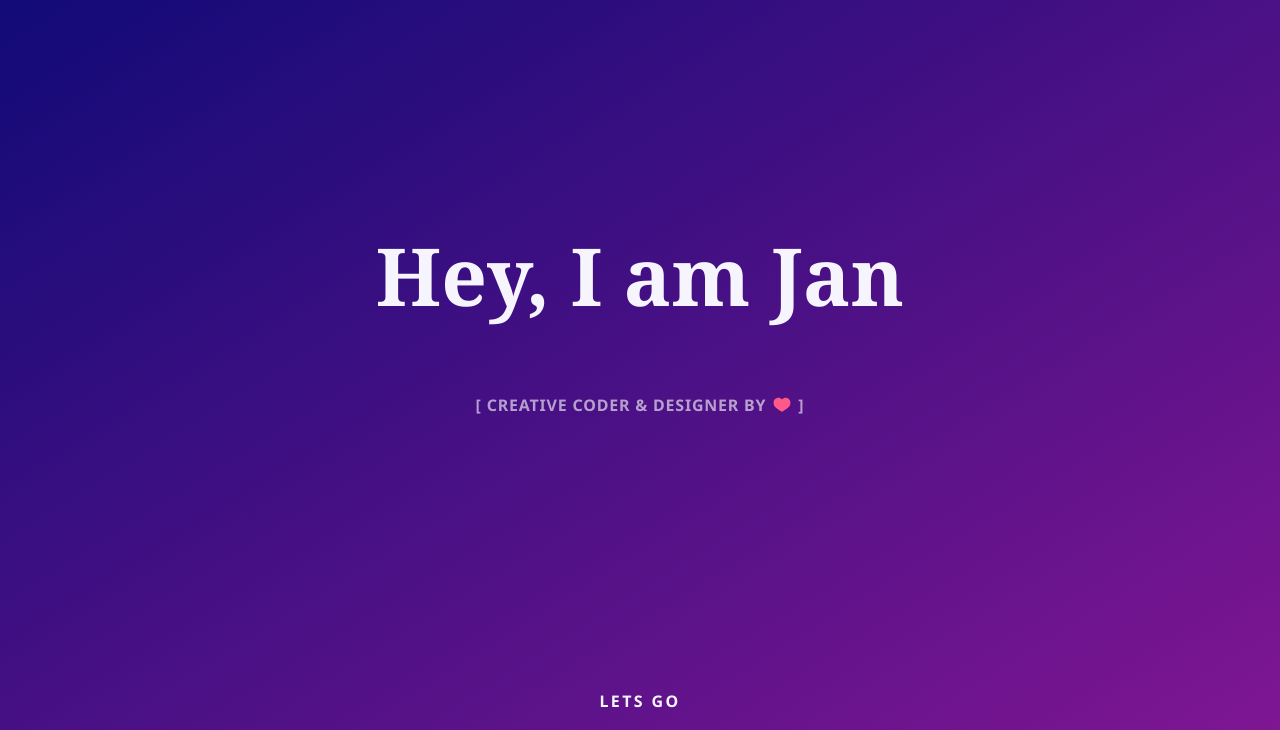
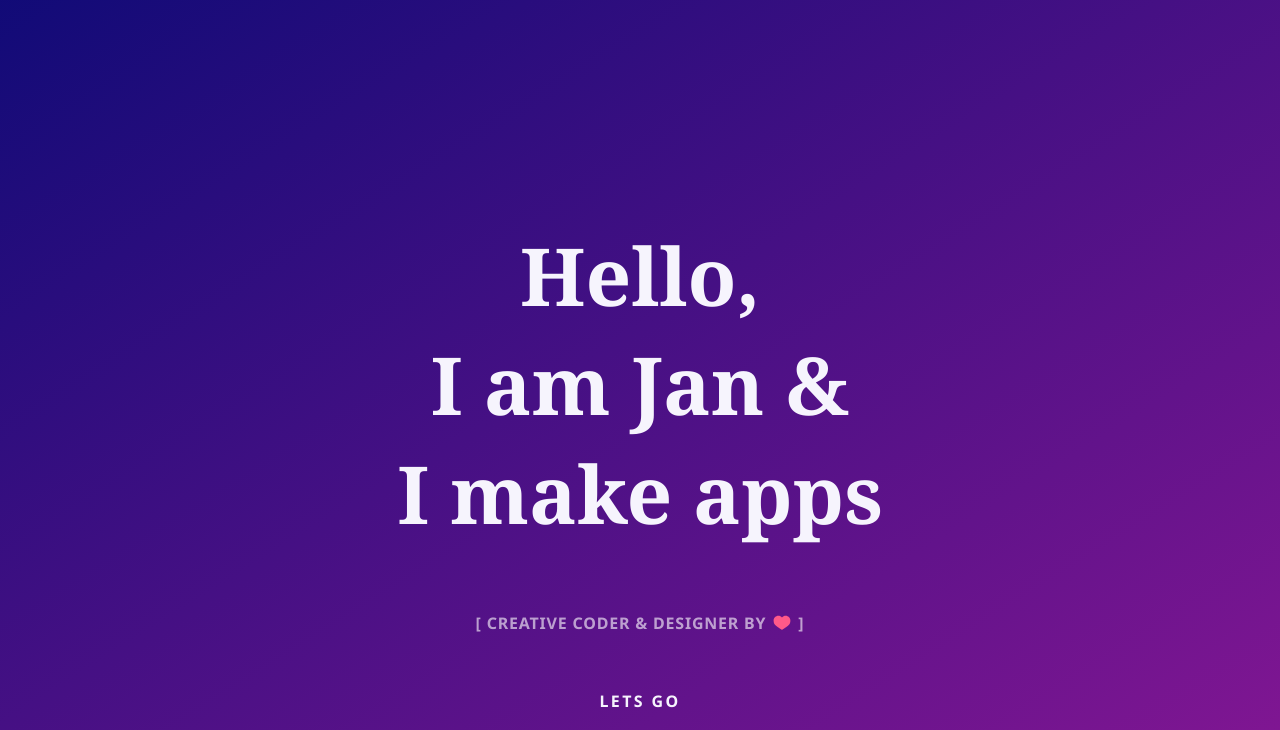
Before and after one commit to janalexxxx/janalexxxx.github.io, a plain HTML site: page index.html in a window 1280 px wide. Shown: the part 70-800 px from the top of the page. Drawn offline with nearby package versions, Linux system fonts and the light colour scheme.

Commit message:
Update content

```diff
--- a/index.html
+++ b/index.html
@@ -25,7 +25,7 @@
 		<!--Header-->
 		<div class="header" id="header">
 			<div class="header-content">
-				<h1>Hey, I am Jan</h1>
+				<h1>Hello,</br>I am Jan &</br>I make apps</h1>
 				<h4 class="bold-title">[ Creative Coder & Designer by <img src="img/icn-heart.svg" alt="heart icon" class="heart-header"> ]</h4>
 			</div>
 			<a href="#work"><div class="arrow-down">Lets go</div></a>
```
